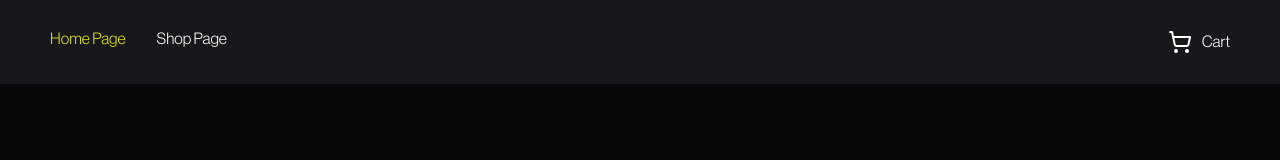
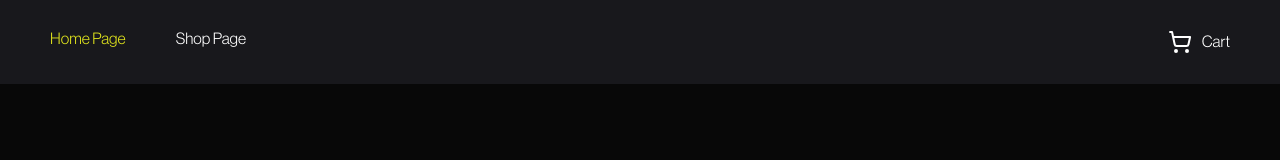
Before and after one commit to sinan-894/shopping-cart, a React (Vite) app: page / in a window 1280 px wide. Shown: the top 160 px of the page. Built offline with nearby package versions, Linux system fonts and the light colour scheme.

Commit message:
Fix navbar pages width

```diff
--- a/src/App.css
+++ b/src/App.css
@@ -28,9 +28,9 @@ button:hover{
 }
 
 .navbar-pages{
-  width: 15%;
+  width: 50%;
   display: flex;
-  justify-content: space-between;
+  gap: 50px;
 
 }
 
```
